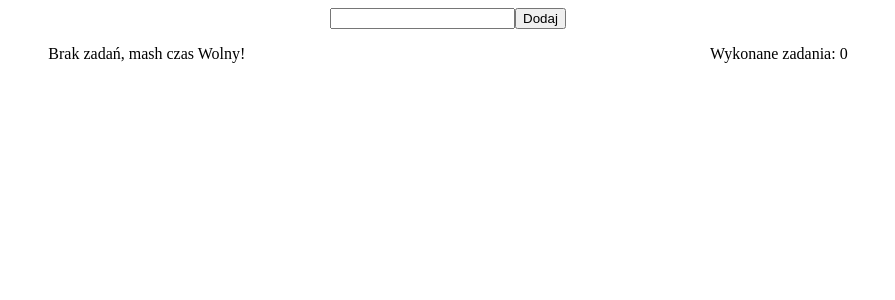
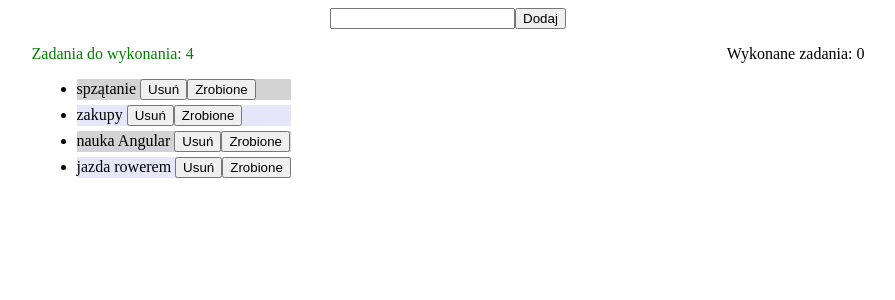
Before and after one commit to TaOleks/listaZada-, an Angular app: page / in a window 1280 px wide. Shown: the top 300 px of the page, without its empty margins (192-1087 px from the left). Built offline with nearby package versions, Linux system fonts and the light colour scheme.

Commit message:
Refuct 'Lista zadań', use ngStyle, ngClass, encapsulation

```diff
--- a/src/app/app.component.ts
+++ b/src/app/app.component.ts
@@ -1,17 +1,19 @@
-import { Component } from '@angular/core';
+import { Component, OnInit } from '@angular/core';
 
 @Component({
   selector: 'app-root',
   templateUrl: './app.component.html',
   styleUrls: ['./app.component.css']
 })
-export class AppComponent {
+export class AppComponent implements OnInit{
   title = 'lessonsAngular';
 
 
   tasksList: Array<string> = [];
   tasksDone: Array<string> = [];
-
+ngOnInit(): void {
+this.tasksList = ['spzątanie ', 'zakupy', 'nauka Angular','jazda rowerem']
+}
 
   add(task:string): void {
     this.tasksList.push(task)
--- a/src/app/todo-task/todo-task.component.css
+++ b/src/app/todo-task/todo-task.component.css
@@ -0,0 +1,14 @@
+li {
+  background: lightgray;
+  margin: 5px;
+}
+
+.odd-li {
+  background:lavender;
+  margin: 5px;
+}
+
+.last-li {
+  background:pink;
+  margin: 5px;
+}
--- a/src/app/todo-task/todo-task.component.html
+++ b/src/app/todo-task/todo-task.component.html
@@ -1,6 +1,7 @@
 <ng-container *ngIf="tasksList.length >0; else noTask">
+  <p [ngStyle]="{color:getColor()}">Zadania do wykonania: {{tasksList.length}}</p>
   <ul>
-    <li *ngFor="let task of tasksList">
+    <li *ngFor="let task of tasksList; let odd = odd" [ngClass]="{'odd-li': odd, 'last-li':tasksList.length===1}">
       {{task}}
       <button (click)="remove(task)">Usuń</button>
       <button (click)="done(task)">Zrobione</button>
--- a/src/app/todo-task/todo-task.component.ts
+++ b/src/app/todo-task/todo-task.component.ts
@@ -1,9 +1,11 @@
-import { Component, EventEmitter, Input, Output } from '@angular/core';
+
+import { Component, EventEmitter, Input, Output, ViewEncapsulation } from '@angular/core';
 
 @Component({
   selector: 'app-todo-task',
   templateUrl: './todo-task.component.html',
-  styleUrls: ['./todo-task.component.css']
+  styleUrls: ['./todo-task.component.css'],
+  encapsulation: ViewEncapsulation.Emulated
 })
 export class TodoTaskComponent {
   @Input()
@@ -23,4 +25,8 @@
   done(task: string) {
     this.emitDone.emit(task)
   }
+
+  getColor(): string{
+return this.tasksList.length >=5? 'red': 'green'
+  }
 }
```
